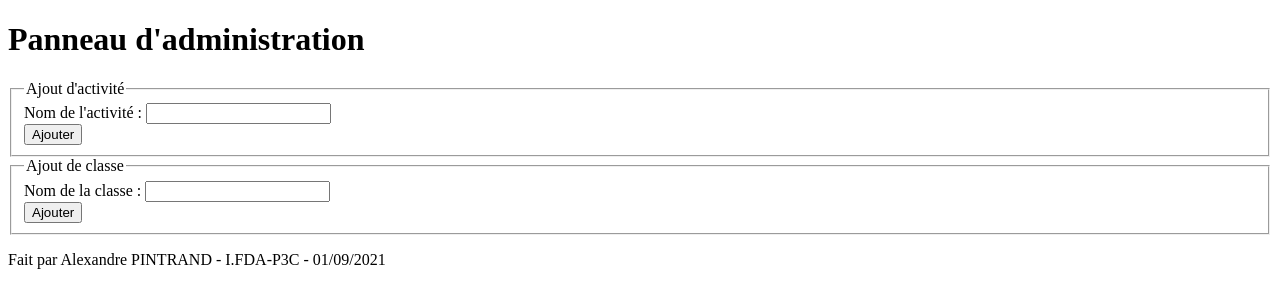
After one commit to WharkInterface/m151-revision, a PHP site: page /admin.php in a window 1280 px wide. The commit adds this page. Shown: the top 308 px of the page. Run offline with PHP 8.4, Linux system fonts and the light colour scheme.

Commit message:
Chapter 5
- Added activities and classes insertion from an admin panel.

```diff
--- /dev/null
+++ b/www/admin.php
@@ -0,0 +1,86 @@
+<?php
+
+/**
+ * Projet : Journée Sportive du CFPT - Inscription
+ * @author : Alexandre PINTRAND
+ * @version 1.0, 01/09/2021, Initial revision
+**/
+
+require_once 'php/tools.php';
+require_once 'php/model/activities.php';
+require_once 'php/model/classes.php';
+require_once 'php/model/database.php';
+
+$activityName = filter_input(INPUT_POST, "activityName", FILTER_SANITIZE_STRING);
+$className = filter_input(INPUT_POST, "className", FILTER_SANITIZE_STRING);
+
+$activityOutput = "";
+$classOutput = "";
+
+$action = filter_input(INPUT_POST, "action", FILTER_SANITIZE_STRING);
+
+if ($action == "addActivity") {
+    if ($activityName) {
+        addActivity($activityName);
+        $activityOutput = "L'activité $activityName a été ajouté à la liste des activités.";
+    }
+    else {
+        $activityOutput = "Veuillez indiquer un nom d'activité.";
+    }
+} else if ($action == "addClass") {
+    if ($className) {
+        addClass($className);
+        $classOutput = "La classe $className a été ajouté à la liste des classes.";
+    }
+    else {
+        $classOutput = "Veuillez indiquer un nom de classe.";
+    }
+}
+
+?>
+
+<!DOCTYPE html>
+<html lang="en">
+
+<head>
+    <meta charset="UTF-8">
+    <meta http-equiv="X-UA-Compatible" content="IE=edge">
+    <meta name="viewport" content="width=device-width, initial-scale=1.0">
+    <title>Journée Sportive du CFPT</title>
+    <link rel="stylesheet" href="css/style.css">
+</head>
+
+<body>
+    <header>
+        <h1>Panneau d'administration</h1>
+    </header>
+    <main>
+        <form method="post">
+            <fieldset>
+                <legend>Ajout d'activité</legend>
+                <div>
+                    <label for="activityName">Nom de l'activité : </label>
+                    <input type="text" name="activityName" id="activiteName">
+                </div>
+                <?= $activityOutput ?>
+                <button type="submit" name="action" value="addActivity">Ajouter</button>
+            </fieldset>
+        </form>
+        <form method="post">
+            <fieldset>
+                <legend>Ajout de classe</legend>
+                <div>
+                    <label for="className">Nom de la classe : </label>
+                    <input type="text" name="className" id="className">
+                </div>
+                <?= $classOutput ?>
+                <button type="submit" name="action" value="addClass">Ajouter</button>
+            </fieldset>
+        </form>
+    </main>
+    <footer>
+        <p>Fait par Alexandre PINTRAND - I.FDA-P3C - 01/09/2021</p>
+    </footer>
+</body>
+
+</html>
--- a/www/php/model/activities.php
+++ b/www/php/model/activities.php
@@ -13,3 +13,8 @@ function getActivites() {
     $query->execute();
     return $query->fetchAll(PDO::FETCH_ASSOC);
 }
+
+function addActivity($activityName) {
+    $query = db()->prepare("INSERT INTO activite(nomActivite) VALUES (?)");
+    $query->execute([$activityName]);
+}
--- a/www/php/model/classes.php
+++ b/www/php/model/classes.php
@@ -13,3 +13,8 @@ function getClasses() {
     $query->execute();
     return $query->fetchAll(PDO::FETCH_ASSOC);
 }
+
+function addClass($className) {
+    $query = db()->prepare("INSERT INTO classe (nomClasse) VALUES (?)");
+    $query->execute([$className]);
+}
```
Also changed, not shown: www/inscription.php (+11 -0 lines).
